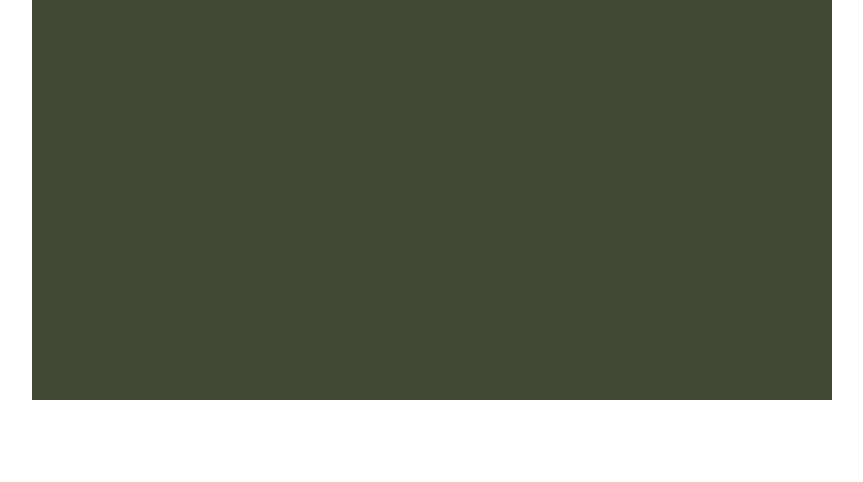
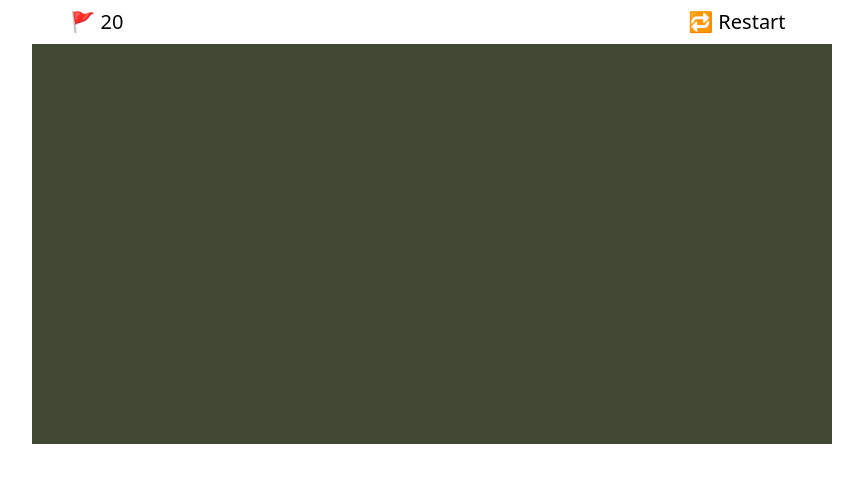
Before and after one commit to GabrielSDC/minesweeper-v2, a React (Vite) app: page / in a window 1280 px wide. Shown: the top 482 px of the page, without its empty margins (208-1071 px from the left). Built offline with nearby package versions, Linux system fonts and the light colour scheme.

Commit message:
counting of flags placed and creating of restart button

```diff
--- a/src/App.jsx
+++ b/src/App.jsx
@@ -3,12 +3,16 @@ import Field from './components/Field'
 import CellField from './utils/CellField.js';
 
 function App() {
-  const dimensions = {w: 20, h: 10, b: 20};
-  const [field, setField] = useState(new CellField(dimensions));
+	const dimensions = {w: 20, h: 10, b: 20};
+	const [field, setField] = useState(new CellField(dimensions));
 
-  return (
-    <Field field={field} {...dimensions}/>
-  )
+	function restartGame() {
+		setField(new CellField(dimensions));
+	}
+
+	return (
+		<Field field={field} {...dimensions} restartGame={restartGame}/>
+	)
 }
 
 export default App
--- a/src/components/Field.jsx
+++ b/src/components/Field.jsx
@@ -1,8 +1,10 @@
 import { useState } from 'react';
 import Cell from './Cell.jsx'
 
-function Field({field, w, h}) {
+function Field({field, w, h, b, restartGame}) {
     const [cells, setCells] = useState(field.cells);
+    const [bombs, setBombs] = useState(b);
+    const [gameState, setGameState] = useState('playing')
 
     function floodFillIndexes(cells, i, indexes = []) {
         if (indexes.includes(i) || cells[i].isFlagged || cells[i].isCaved) {
@@ -24,7 +26,7 @@ function Field({field, w, h}) {
     }
 
     function revealCell(i) {
-        if (cells[i].isFlagged || cells[i].isCaved) {
+        if (gameState === 'stopped' || cells[i].isFlagged || cells[i].isCaved) {
             return;
         }
 
@@ -32,6 +34,7 @@ function Field({field, w, h}) {
 
         if (cells[i].isMined) {
             setCells(next.map((cell) => cell.isMined ? {...cell, isCaved: true} : cell));
+            setGameState('stopped');
             return;
         }
 
@@ -45,12 +48,14 @@ function Field({field, w, h}) {
     function flagCell(i, e) {
         e.preventDefault();
 
-        const next = [...cells];
-
-        if (!next[i].isCaved) {
-            next[i] = { ...next[i], isFlagged: !next[i].isFlagged };
+        if (gameState === 'stopped' || cells[i].isCaved) {
+            return;
         }
 
+        const next = [...cells];
+        next[i] = { ...next[i], isFlagged: !next[i].isFlagged };
+
+        setBombs(bombs + (next[i].isFlagged ? -1 : 1));
         setCells(next);
     }
 
@@ -59,7 +64,7 @@ function Field({field, w, h}) {
             .map((cell) => cells[cell.y * w + cell.x].isFlagged)
             .reduce((acc, curr) => acc + curr, 0);
 
-        if (cells[i].minesAround === 0 || cells[i].minesAround !== flagsAround) {
+        if (gameState === 'stopped' || cells[i].minesAround === 0 || cells[i].minesAround !== flagsAround) {
             return;
         }
 
@@ -68,10 +73,10 @@ function Field({field, w, h}) {
         for (const cell of cells[i].neighbors) {
             const j = cell.y * w + cell.x;
 
-
             for (let index of floodFillIndexes(cells, j)) {
                 if (next[index].isMined) {
                     setCells(next.map((cell) => cell.isMined ? {...cell, isCaved: true} : cell));
+                    setGameState('stopped');
                     return;
                 }
 
@@ -82,7 +87,19 @@ function Field({field, w, h}) {
         setCells(next);
     }
 
+    function refreshGame() {
+        restartGame();
+        setCells(field.cells);
+        setBombs(b);
+        setGameState('playing')
+    }
+
     return (
+        <>
+        <div className='flex w-full justify-around text-xl'>
+            <p className='my-auto'>🚩 {bombs}</p>
+            <button className='p-2' onClick={() => refreshGame()}>🔁 Restart</button>
+        </div>
         <table className='mx-auto my-auto'>
             <tbody>
             {Array.from({ length: h }, (_, row) => (
@@ -102,6 +119,7 @@ function Field({field, w, h}) {
             ))}
             </tbody>
         </table>
+        </>
     );
 }
 
```
